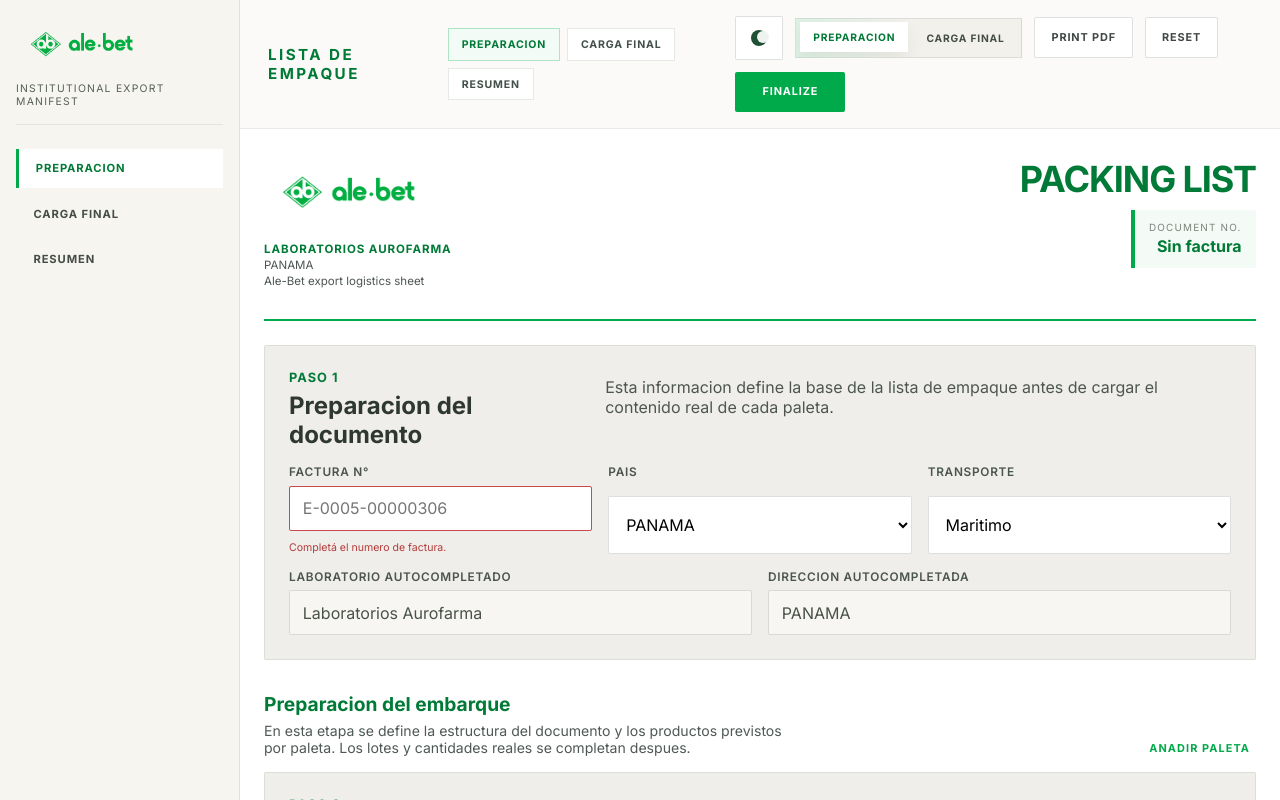
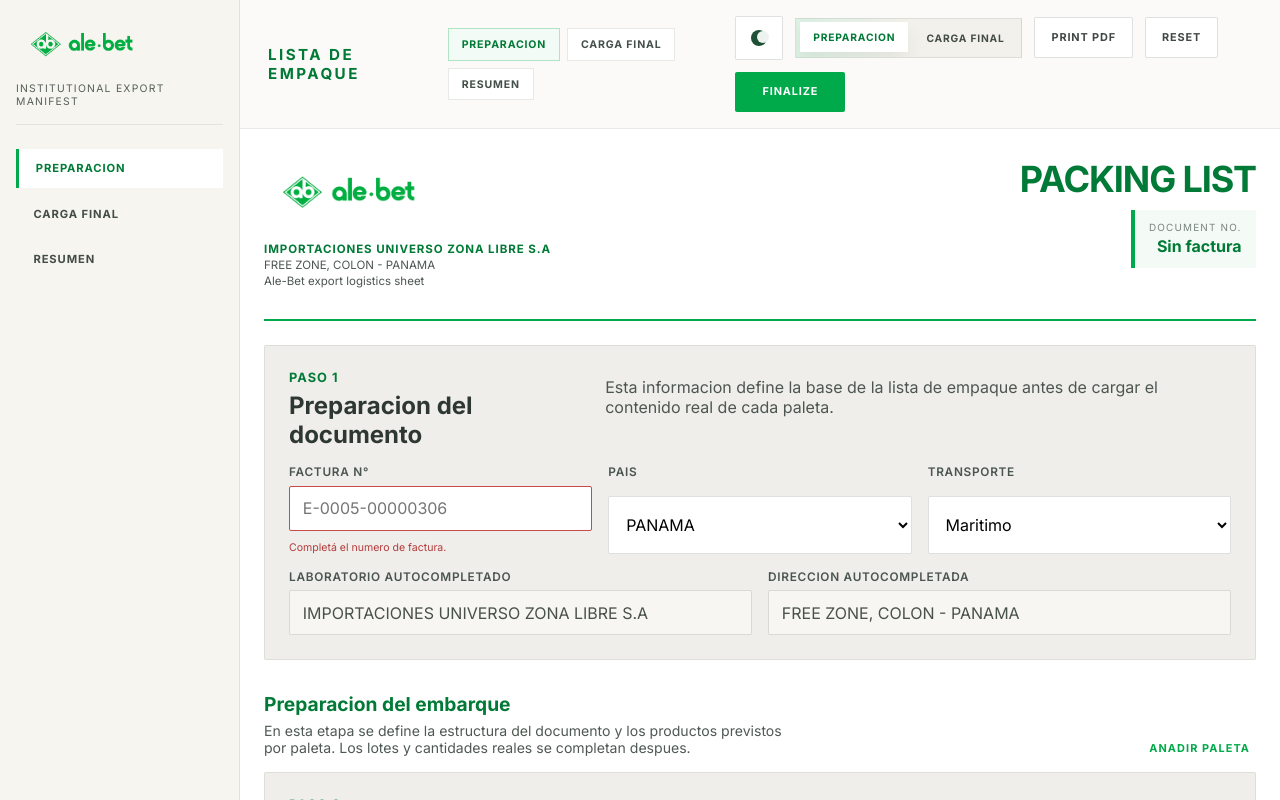
Before and after one commit to ivnvaldz7/packing-list, a React (Vite) app: page / in a window 1280 px wide. Shown: the top 800 px of the page. Built offline with nearby package versions, Linux system fonts and the light colour scheme.

Commit message:
feat: Fase 3 completa - órdenes, roles, SSE, toasts + fixes auditoría

```diff
--- a/src/data/countries.ts
+++ b/src/data/countries.ts
@@ -11,32 +11,32 @@
   {
     value: 'PANAMA',
     label: 'PANAMA',
-    laboratoryName: 'Laboratorios Aurofarma',
-    address: 'PANAMA',
+    laboratoryName: 'IMPORTACIONES UNIVERSO ZONA LIBRE S.A',
+    address: 'FREE ZONE, COLON - PANAMA',
   },
   {
     value: 'COLOMBIA',
     label: 'COLOMBIA',
-    laboratoryName: 'Laboratorios Aurofarma',
-    address: 'COLOMBIA',
+    laboratoryName: 'LABORATORIOS AUROFARMA SAS',
+    address: 'KM 13 VIA OCCIDENTE FUNZA BODEGAS ITALCOL, CUNDINAMARCA-COLOMBIA',
   },
   {
     value: 'PARAGUAY',
     label: 'PARAGUAY',
-    laboratoryName: 'Laboratorios Aurofarma',
-    address: 'PARAGUAY',
+    laboratoryName: 'AGRO VETERINARIA TOTAL SRL',
+    address: 'LUIS ALBERTO HERRERA 477, ASUNCION-PARAGUAY',
   },
   {
     value: 'BOLIVIA',
     label: 'BOLIVIA',
-    laboratoryName: 'Laboratorios Aurofarma',
-    address: 'BOLIVIA',
+    laboratoryName: 'VETERQUIMICA BOLIVIANA SRL',
+    address: 'AVENIDA PIRAY 493, SANTA CRUZ DE LA SIERRA - BOLIVIA',
   },
   {
     value: 'ECUADOR',
     label: 'ECUADOR',
-    laboratoryName: 'Laboratorios Aurofarma',
-    address: 'ECUADOR',
+    laboratoryName: 'QUIMICA SUIZA INDUSTRIAL DEL ECUADOR',
+    address: 'AV. GALO PLAZA LASSO 10640 Y MANUEL ZAMBRANO, QUITO-ECUADOR',
   },
 ];
 
```
